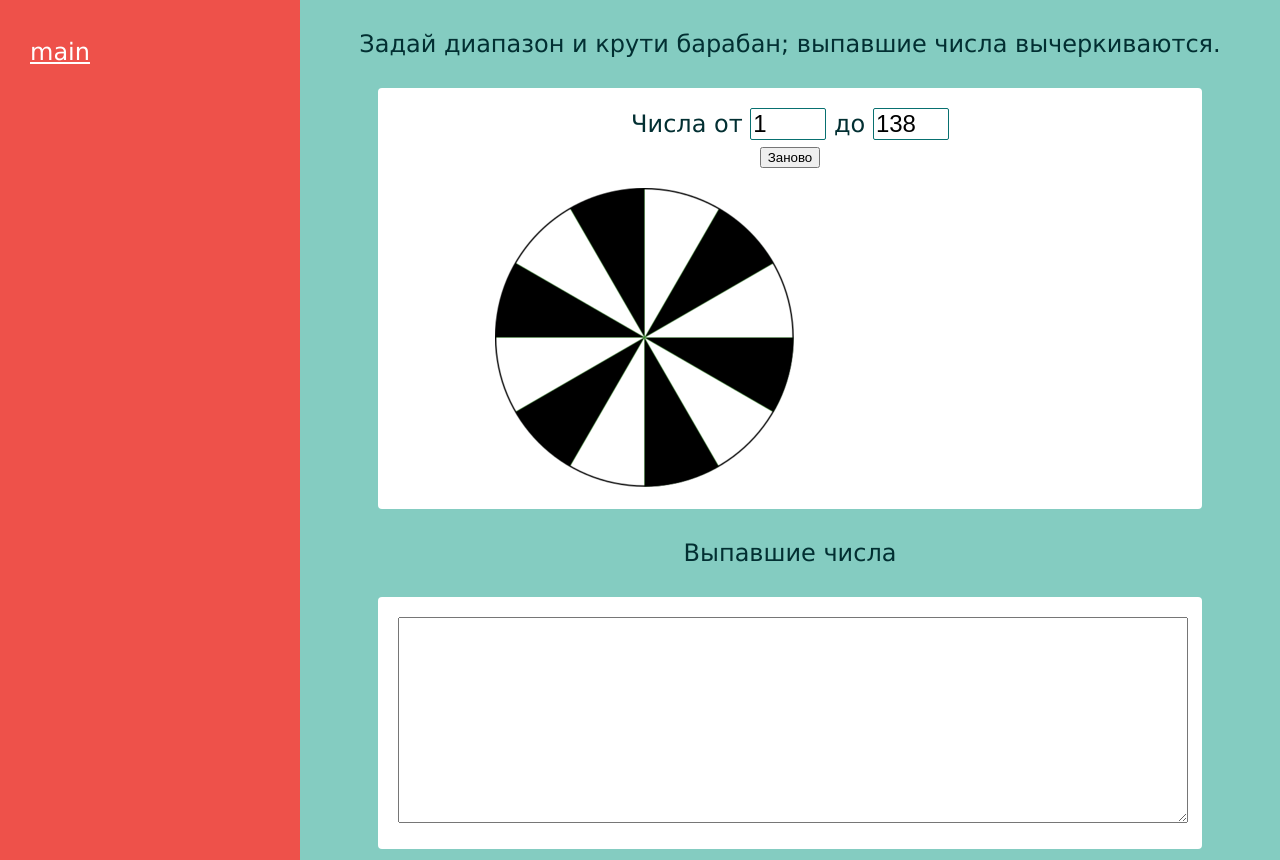
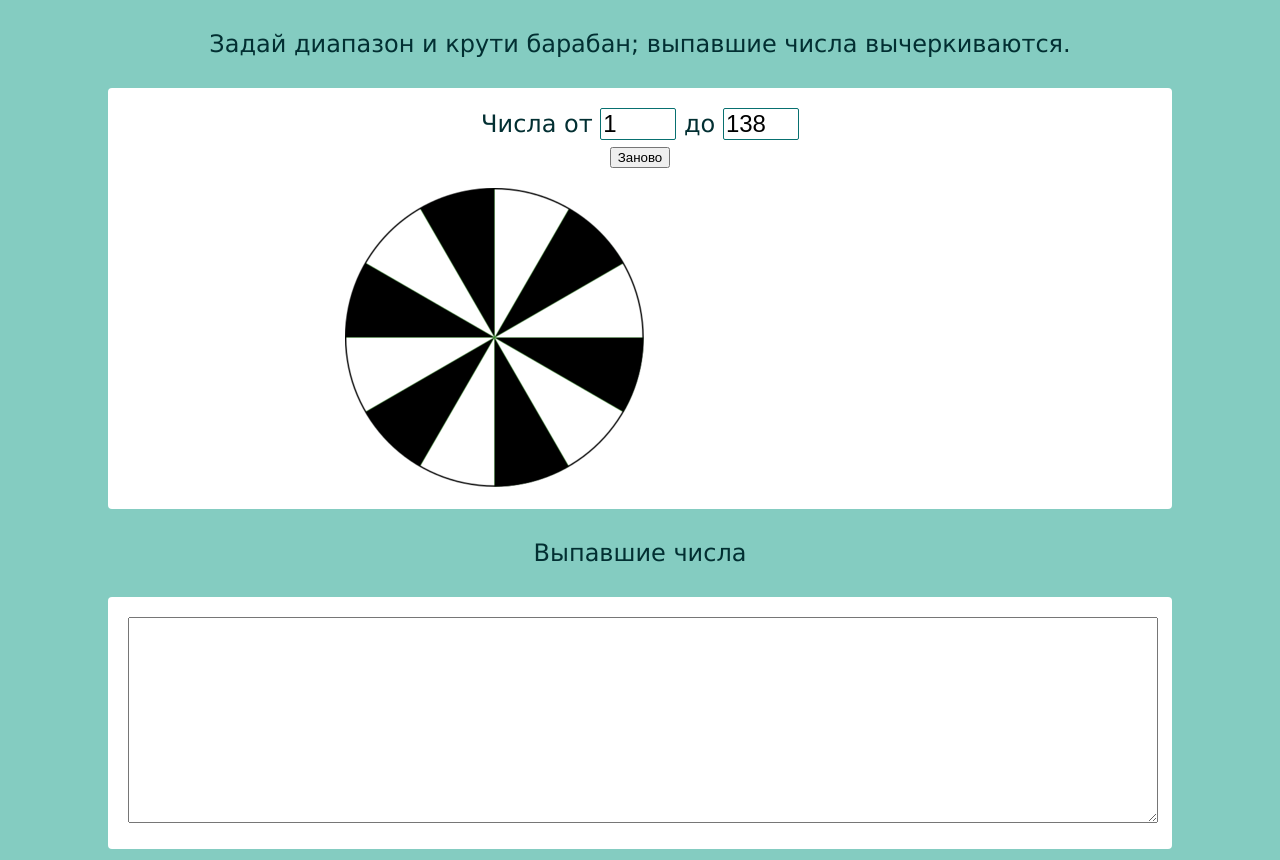
Before and after one commit to im-saxo/im-saxo.github.io, a plain HTML site: page bingo/bingo.html in a window 1280 px wide. Drawn offline with Linux system fonts and the light colour scheme.

Commit message:
remove leftcol

```diff
--- a/bingo/bingo.css
+++ b/bingo/bingo.css
@@ -1,5 +1,9 @@
 input {
 	width: 70px;
+}
+
+.content-wrapper {
+	padding-left: 0;
 }
 
 .table {
--- a/bingo/bingo.html
+++ b/bingo/bingo.html
@@ -17,9 +17,9 @@
 	</head>
 
 	<body>
-		<div class="leftcol">
+		<!-- <div class="leftcol">
 			<a href="/index.html" class="leftcol__link">main</a>
-		</div>
+		</div> -->
 		<div class="content-wrapper">
 			<header>Задай диапазон и крути барабан; выпавшие числа вычеркиваются.</header>
 			<div class="content">
```
